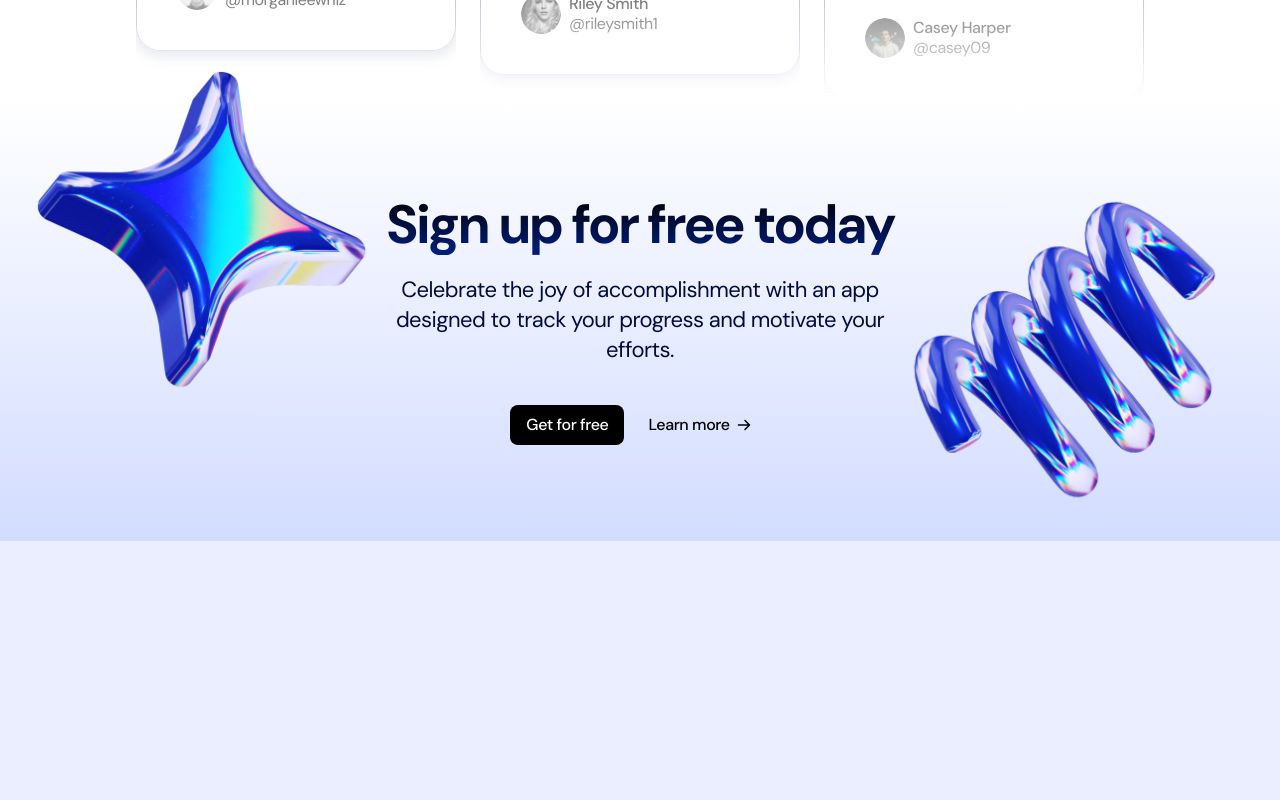
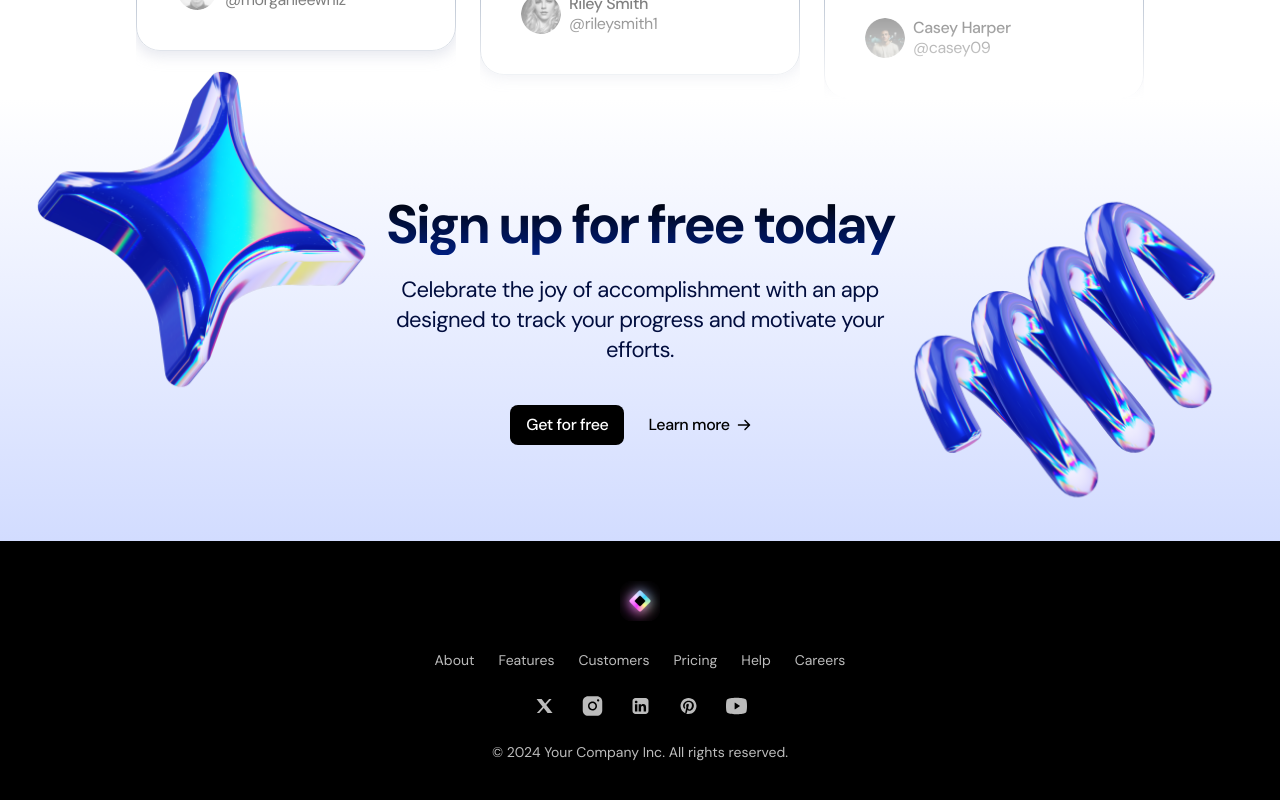
Before and after one commit to Rutvik17/Saas-landing-page, a Next.js app: page / in a window 1280 px wide. Shown: the part 3880-4680 px from the top of the page. Before the commit the page ends 4421 px from the top, so only its background shows below. Built offline with nearby package versions, Linux system fonts and the light colour scheme.

Commit message:
implement footer

```diff
--- a/src/app/page.tsx
+++ b/src/app/page.tsx
@@ -1,4 +1,5 @@
 import { CallToAction } from "@/sections/CallToAction";
+import { Footer } from "@/sections/Footer";
 import { Header } from "@/sections/Header";
 import { Hero } from "@/sections/Hero";
 import { LogoTicker } from "@/sections/LogoTicker";
@@ -16,6 +17,7 @@ export default function Home() {
       <Pricing />
       <Testimonials />
       <CallToAction />
+      <Footer />
     </>
   );
 }
--- a/src/sections/Footer.tsx
+++ b/src/sections/Footer.tsx
@@ -1,3 +1,37 @@
+import logo from '@/assets/logosaas.png';
+import Image from 'next/image';
+import SocialX from '@/assets/social-x.svg';
+import SocialInsta from '@/assets/social-insta.svg';
+import SocialLinkedIn from '@/assets/social-linkedin.svg';
+import SocialPin from '@/assets/social-pin.svg';
+import SocialYouTube from '@/assets/social-youtube.svg';
+
 export const Footer = () => {
-  return null;
+  return (
+    <footer className='bg-black text-[#BCBCBC] text-sm py-10 text-center'>
+      <div className="container">
+        <div className="inline-flex relative before:content-[''] before:top-2 before:bottom-0 before:w-full before:blur before:bg-[linear-gradient(to_right,#F87BFF,#FB92CF,#FFDD9B,#C2FOB1,#2FD8FE)] before:absolute">
+          <Image src={logo} height={40} alt='Saas logo' className='relative' />
+        </div>
+        <nav className='flex flex-col md:flex-row md:justify-center gap-6 mt-6'>
+          <a href="">About</a>
+          <a href="">Features</a>
+          <a href="">Customers</a>
+          <a href="">Pricing</a>
+          <a href="">Help</a>
+          <a href="">Careers</a>
+        </nav>
+        <div className='flex justify-center gap-6 mt-6'>
+          <SocialX />
+          <SocialInsta />
+          <SocialLinkedIn />
+          <SocialPin />
+          <SocialYouTube />
+        </div>
+        <p className='mt-6'>
+          &copy; 2024 Your Company Inc. All rights reserved.
+        </p>
+      </div>
+    </footer>
+  );
 };
```
